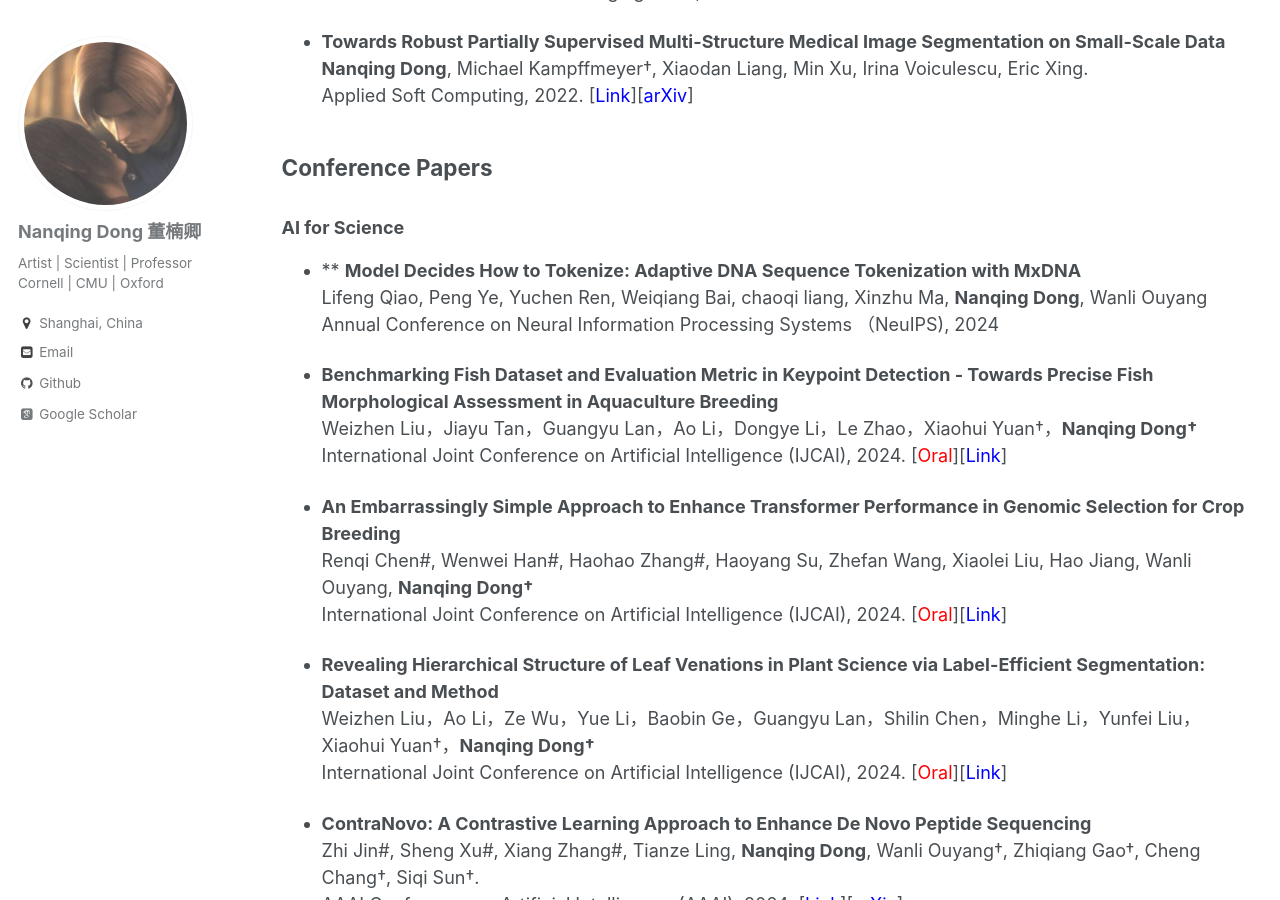
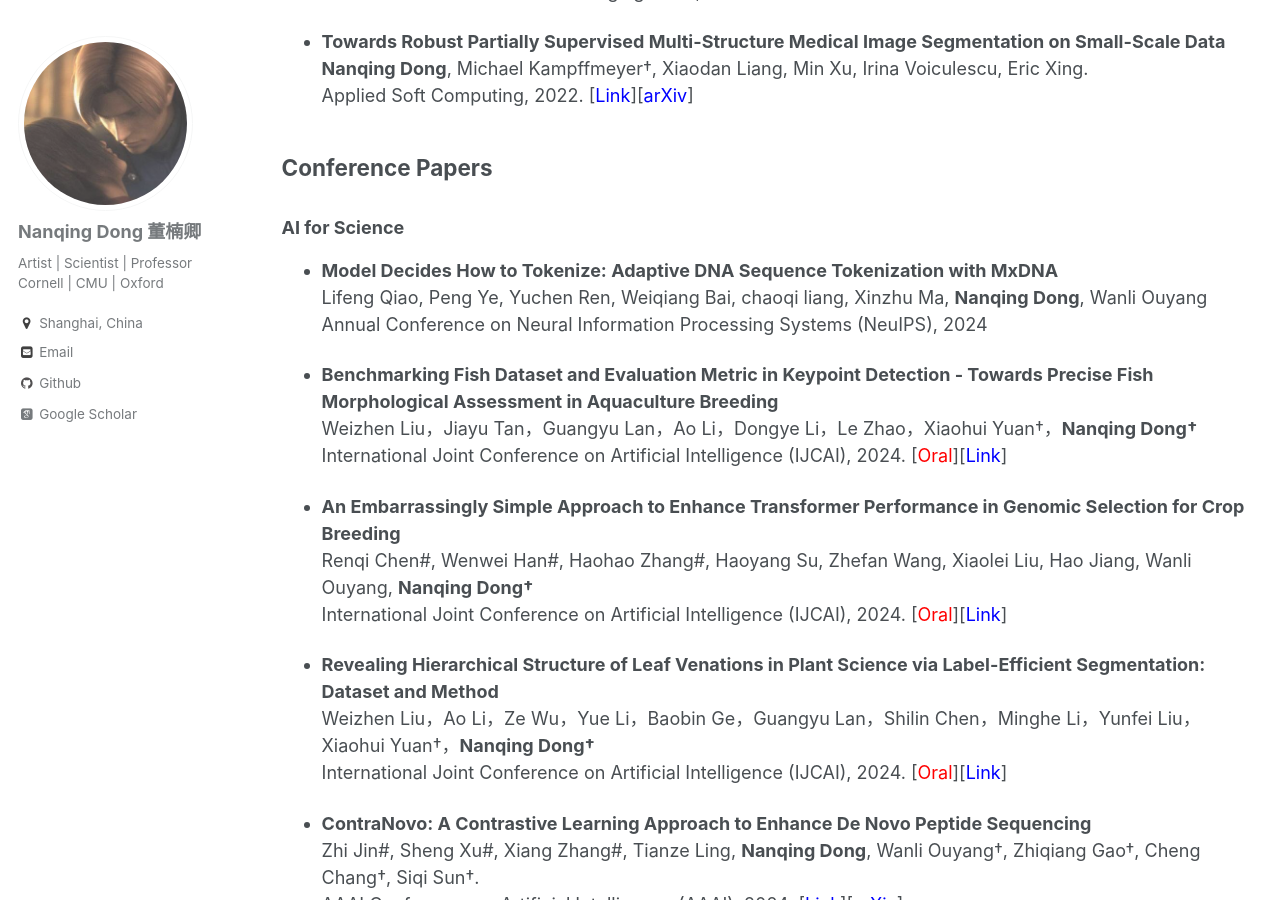
Before and after one commit to eveningdong/eveningdong.github.io, a Jekyll site: the page built from _pages/publication.md, in a window 1280 px wide and 900 px high, scrolled down 1959 px. Built offline with Jekyll 4.4.1, drawn with Linux system fonts in a browser that asks for light colours; some web fonts are replaced.

```diff
--- a/_pages/publication.md
+++ b/_pages/publication.md
@@ -74,9 +74,9 @@ author_profile: true
 
 ## Conference Papers
 ### AI for Science
-* ** **Model Decides How to Tokenize: Adaptive DNA Sequence Tokenization with MxDNA**
+* **Model Decides How to Tokenize: Adaptive DNA Sequence Tokenization with MxDNA**
   Lifeng Qiao, Peng Ye, Yuchen Ren, Weiqiang Bai, chaoqi liang, Xinzhu Ma, **Nanqing Dong**, Wanli Ouyang
-  Annual Conference on Neural Information Processing Systems （NeuIPS), 2024
+  Annual Conference on Neural Information Processing Systems (NeuIPS), 2024
 
 * **Benchmarking Fish Dataset and Evaluation Metric in Keypoint Detection - Towards Precise Fish Morphological Assessment in Aquaculture Breeding**
   Weizhen Liu，Jiayu Tan，Guangyu Lan，Ao Li，Dongye Li，Le Zhao，Xiaohui Yuan†，**Nanqing Dong†**
```
